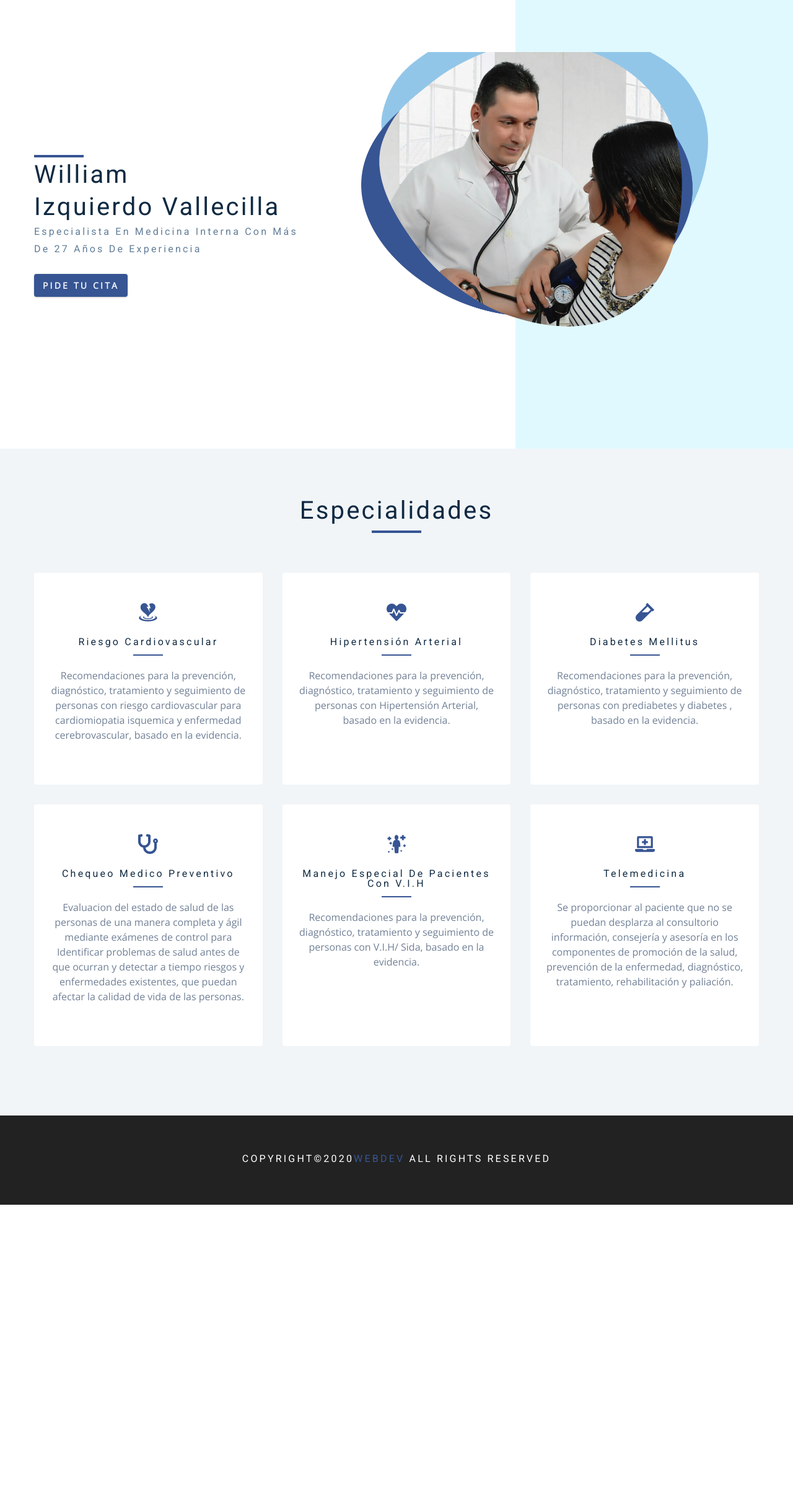
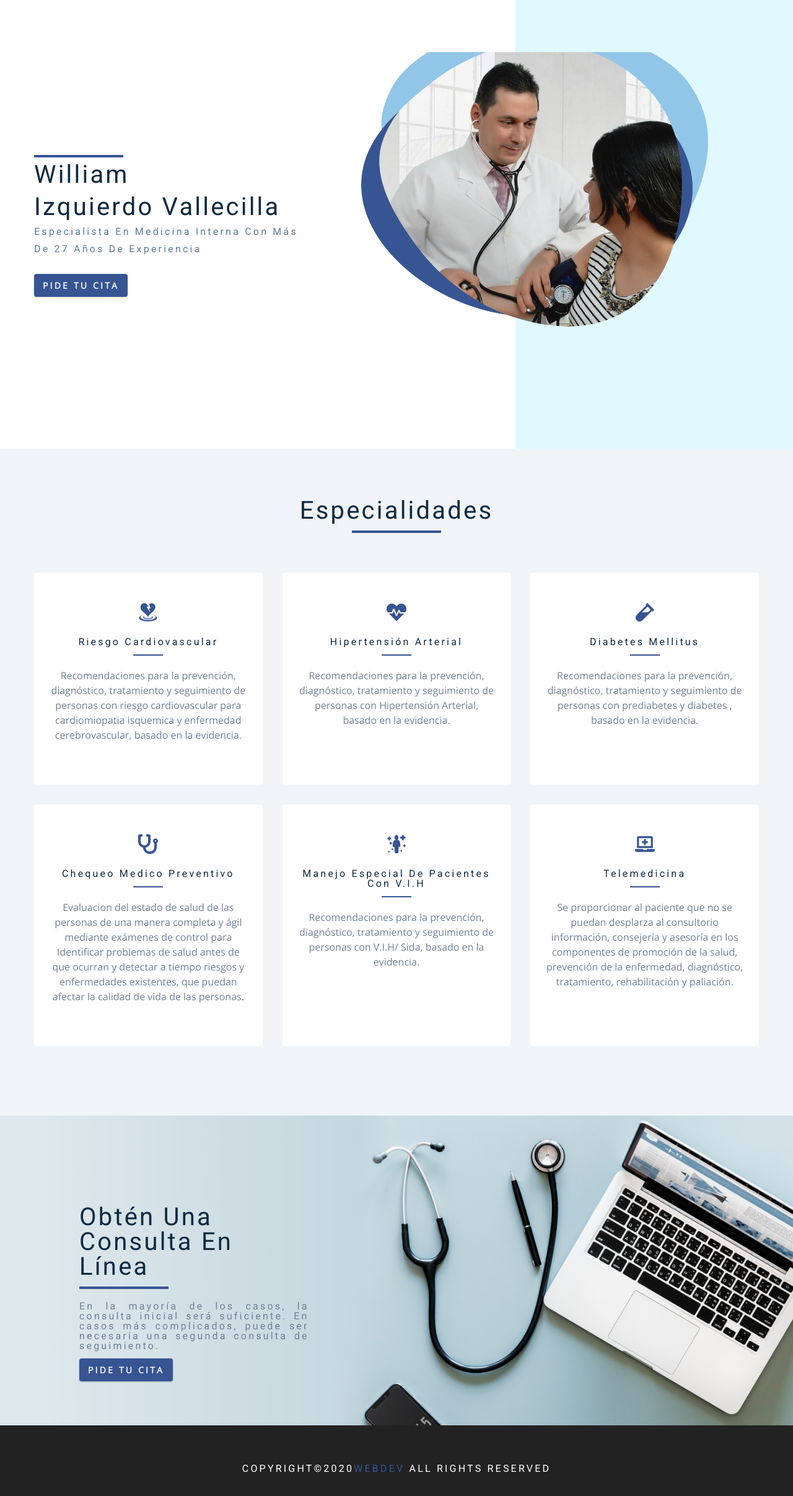
Before and after one commit to ingmiguelfernando/gatsby-william-portfolio, a Gatsby site: page / in a window 1280 px wide. Shown: the part 76-2490 px from the top of the page at 62% size. Before the commit the page ends 2020 px from the top, so only its background shows below. Built offline with nearby package versions, Linux system fonts and the light colour scheme; Gatsby itself is replaced by a stand-in of ours.

Commit message:
online consultations page finished

```diff
--- a/package.json
+++ b/package.json
@@ -17,6 +17,7 @@
     "autoprefixer": "^9.8.5",
     "framer-motion": "^2.3.0",
     "gatsby": "^2.23.12",
+    "gatsby-background-image": "^1.1.1",
     "gatsby-image": "^2.4.0",
     "gatsby-plugin-postcss": "^2.3.11",
     "gatsby-plugin-prefetch-google-fonts": "^1.4.3",
--- /dev/null
+++ b/src/components/OnlineConsultation.js
@@ -0,0 +1,50 @@
+import React from "react"
+import { Link, graphql, useStaticQuery } from "gatsby"
+import BackgroundImage from "gatsby-background-image"
+
+const query = graphql`
+  {
+    file(relativePath: { eq: "tele-medicine.png" }) {
+      id
+      childImageSharp {
+        fluid(quality: 90, maxWidth: 1920) {
+          ...GatsbyImageSharpFluid_withWebp
+        }
+      }
+    }
+  }
+`
+
+const OnlineConsultation = () => {
+  const {
+    file: {
+      childImageSharp: { fluid },
+    },
+  } = useStaticQuery(query)
+
+  return (
+    <BackgroundImage
+      Tag="section"
+      className="section online-consultation"
+      fluid={fluid}
+    >
+      <article className="md:ml-32 lg:ml-32 xl:ml-32 mx-10  align-middle grid md:grid-cols-3 lg:grid-cols-3  xl:grid-cols-3 sm:grid-cols-1 mt-16">
+        <div>
+          <h2>Obtén una consulta en línea</h2>
+          <div className="underline"></div>
+          <h4 className="text-gray-600 normal-case text-justify">
+            En la mayoría de los casos, la consulta inicial será suficiente. En
+            casos más complicados, puede ser necesaria una segunda consulta de
+            seguimiento.
+          </h4>
+
+          <Link to="/contact" className="btn">
+            pide tu cita
+          </Link>
+        </div>
+      </article>
+    </BackgroundImage>
+  )
+}
+
+export default OnlineConsultation
--- a/src/components/Specialties.js
+++ b/src/components/Specialties.js
@@ -4,7 +4,7 @@ import specialties from "../constants/specialties"
 import { motion } from "framer-motion"
 const Specialties = () => {
   return (
-    <section className="section bg-grey">
+    <section className="section bg-grey" id="especialidades">
       <Title title="Especialidades" />
       <div className="section-center services-center">
         {specialties.map(specialtie => {
@@ -19,7 +19,7 @@ const Specialties = () => {
             >
               {icon}
               <h4>{title}</h4>
-              <div className="underline"></div>
+              <div className="underline ml-auto"></div>
               <p>{text}</p>
             </motion.article>
           )
--- a/src/components/Title.js
+++ b/src/components/Title.js
@@ -3,7 +3,7 @@ import React from "react"
 const Title = ({title}) => {
   return <div className="section-title">
     <h2>{title || 'default title'}</h2>
-   <div className="underline"></div>
+   <div className="underline ml-auto"></div>
   </div>
 }
 
--- a/src/constants/links.js
+++ b/src/constants/links.js
@@ -1,5 +1,6 @@
 import React from "react"
 import { Link } from "gatsby"
+import { Link as LinkScroll } from "react-scroll"
 const data = [
   {
     id: 1,
@@ -9,7 +10,7 @@ const data = [
   {
     id: 2,
     text: "especialidades",
-    url: "/especialidades/",
+    section: "especialidades",
   },
   {
     id: 3,
@@ -23,12 +24,27 @@ const data = [
   },
 ]
 
+const GetLinkObject = (link) => {
+  if(link.url){
+    return <Link to={link.url}>{link.text}</Link>
+  }else{
+    return (
+      <LinkScroll
+        className="cursor-pointer"
+        to={link.section}
+        spy={true}
+        smooth={true}
+        offset={50}
+        duration={500}
+      >
+        {link.text}
+      </LinkScroll>
+    )
+  }
+}
+
 const tempLinks = data.map(link => {
-  return (
-    <li key={link.id}>
-      <Link to={link.url}>{link.text}</Link>
-    </li>
-  )
+  return <li key={link.id}>{GetLinkObject(link)}</li>
 })
 
 export default ({ styleClass }) => {
--- a/src/css/main.css
+++ b/src/css/main.css
@@ -178,11 +178,11 @@ p {
 }
 /* added during recording */
 .underline {
-  width: 5rem;
+  width: 9rem;
   height: 0.25rem;
   margin-bottom: 1.25rem;
   background: var(--clr-primary-5);
-  margin-left: auto;
+  /* margin-left: auto; */
   margin-right: auto;
 }
 .section-title {
@@ -612,6 +612,10 @@ Jobs
 }
 .job-icon {
   color: var(--clr-primary-5);
+}
+
+.online-consultation {
+  height: 500px;
 }
 @media screen and (min-width: 992px) {
   .jobs-center {
--- a/src/pages/index.js
+++ b/src/pages/index.js
@@ -2,6 +2,7 @@ import React from "react"
 import Layout from "../components/Layout"
 import Hero from "../components/Hero"
 import Specialties from "../components/Specialties"
+import OnlineConsultation from "../components/OnlineConsultation"
 
 export default function Home() {
 
@@ -9,6 +10,7 @@ export default function Home() {
     <Layout>
       <Hero />
       <Specialties/>
+      <OnlineConsultation/>
     </Layout>
   )
 }
--- /dev/null
+++ b/tailwind.config.js
@@ -0,0 +1,10 @@
+module.exports = {
+  theme: {
+    screens: {
+      sm: { min: "640px", max: "767px" },
+      md: { min: "768px", max: "1023px" },
+      lg: { min: "1024px", max: "1279px" },
+      xl: { min: "1280px" },
+    },
+  },
+}
```
Also changed, not shown: src/assets/tele-medicine.png (added), 1 other file.
